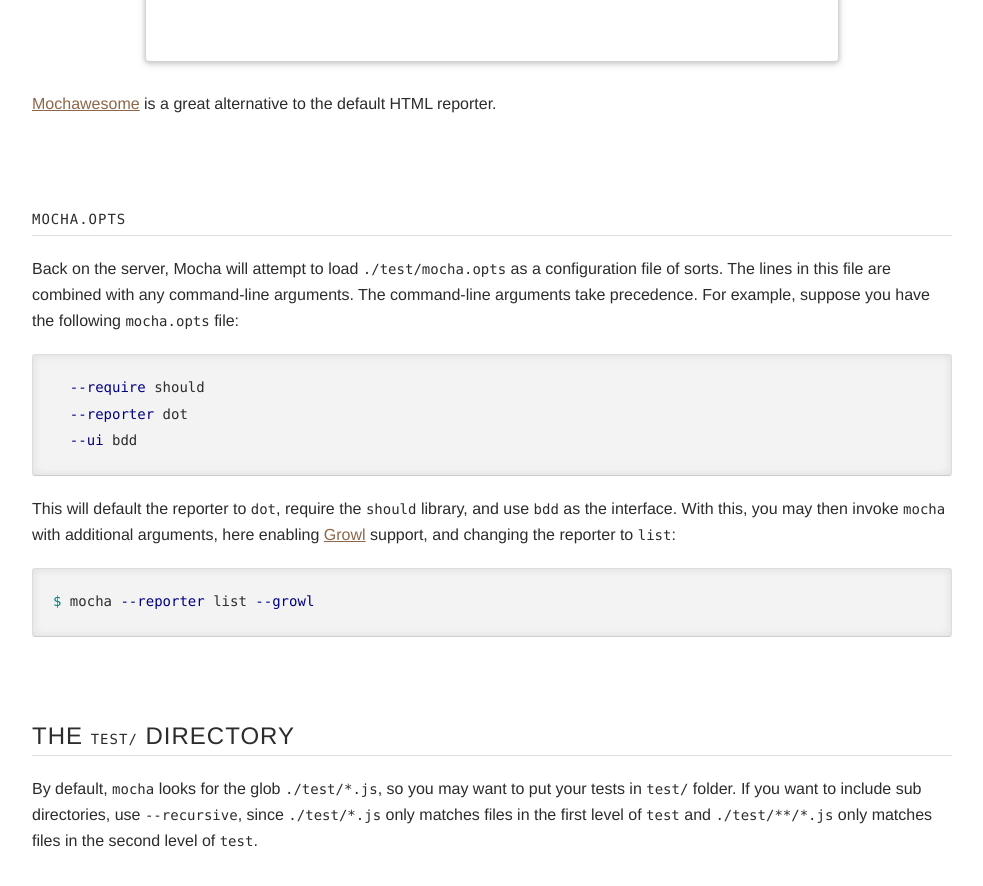
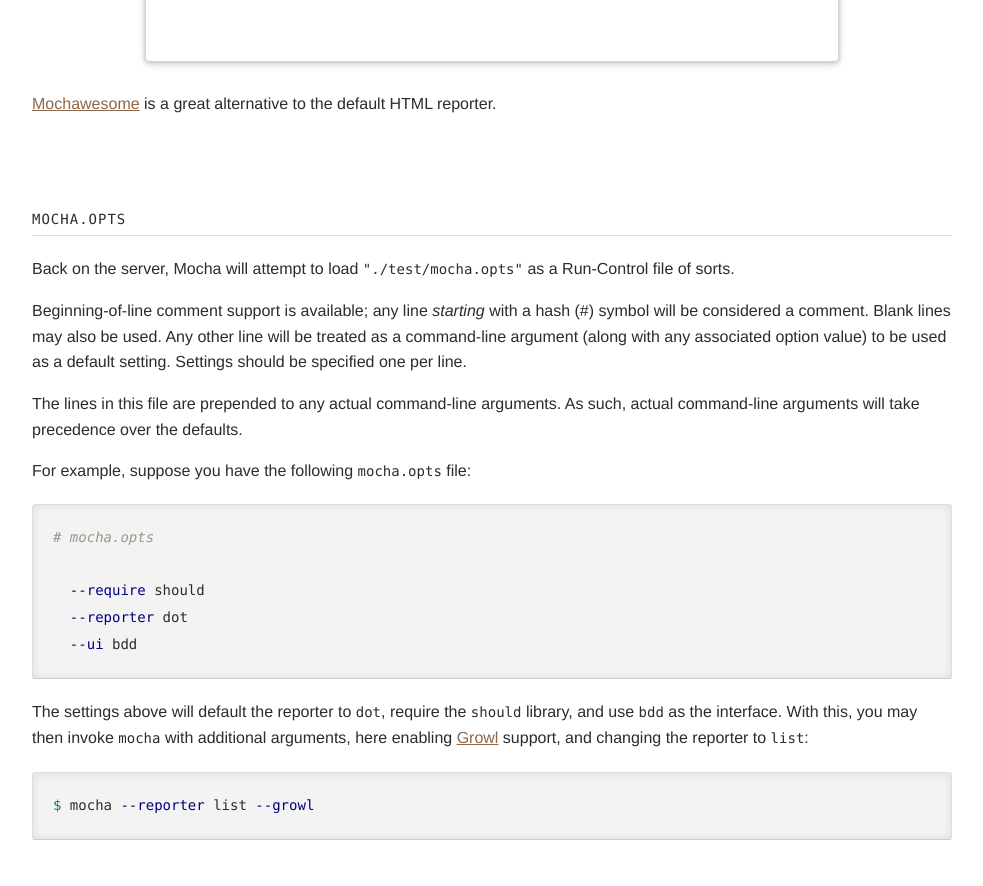
Before and after one commit to mochajs/docs-legacy, a Jekyll site: the page built from index.md, in a window 1280 px wide and 900 px high, scrolled down 42709 px. Shown: the top 886 px of the window, without its empty margins (148-1131 px from the left). Built offline with Jekyll 4.4.1, drawn with Linux system fonts in a browser that asks for light colours.

Commit message:
docs(docs/index.md): Update "mocha.opts" documentation
Added information on file content, noting support for comment/blank lines.

````diff
--- a/index.md
+++ b/index.md
@@ -1257,15 +1257,32 @@ The "HTML" reporter is what you see when running Mocha in the browser.  It looks
 
 ## `mocha.opts`
 
-Back on the server, Mocha will attempt to load `./test/mocha.opts` as a configuration file of sorts. The lines in this file are combined with any command-line arguments.  The command-line arguments take precedence.  For example, suppose you have the following `mocha.opts` file:
+Back on the server, Mocha will attempt to load `"./test/mocha.opts"` as a
+Run-Control file of sorts.
+
+Beginning-of-line comment support is available; any line _starting_ with a
+hash (#) symbol will be considered a comment. Blank lines may also be used.
+Any other line will be treated as a command-line argument (along with any
+associated option value) to be used as a default setting. Settings should be
+specified one per line.
+
+The lines in this file are prepended to any actual command-line arguments.
+As such, actual command-line arguments will take precedence over the defaults.
+
+For example, suppose you have the following `mocha.opts` file:
 
 ```sh
+# mocha.opts
+
   --require should
   --reporter dot
   --ui bdd
 ```
 
-This will default the reporter to `dot`, require the `should` library, and use `bdd` as the interface. With this, you may then invoke `mocha` with additional arguments, here enabling [Growl](http://growl.info) support, and changing the reporter to `list`:
+The settings above will default the reporter to `dot`, require the `should`
+library, and use `bdd` as the interface. With this, you may then invoke `mocha`
+with additional arguments, here enabling [Growl](http://growl.info/) support,
+and changing the reporter to `list`:
 
 ```sh
 $ mocha --reporter list --growl
````
